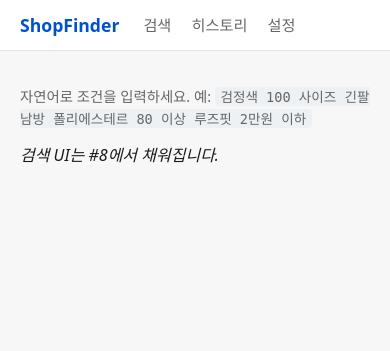
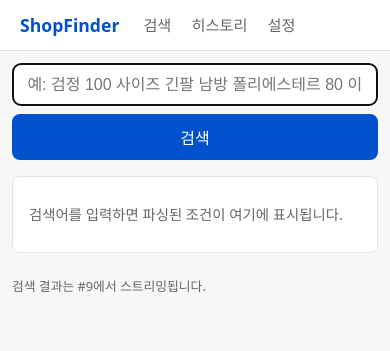
Before and after one commit to breez7/shopfinder, a FastAPI app: page / in a window 390 px wide. Shown: the top 351 px of the page. Run offline with FastAPI, Linux system fonts and the light colour scheme.

Commit message:
#8: Single-page search UI with input + parsed-fields panel
- Search form posts to /parse via HTMX, swapping #parsed-panel
- 600ms debounced input also re-parses while typing (changed events)
- Partial 'partials/parsed_fields.html' renders chips for each
  non-empty condition (category, color, size, material±%, fit,
  max_price, free_text) plus the parsing method footer
- CSS includes 44px-min tap targets, mobile-first single column
  below 640px
- 4 UI tests cover form presence, chips for known query, empty
  query empty-state, and free-text chip for unknown input

Closes #8

Co-Authored-By: Claude Opus 4.7 (1M context) <noreply@anthropic.com>

```diff
--- a/app/main.py
+++ b/app/main.py
@@ -3,12 +3,13 @@ from __future__ import annotations
 from contextlib import asynccontextmanager
 from pathlib import Path
 
-from fastapi import FastAPI, Request
+from fastapi import FastAPI, Form, Request
 from fastapi.responses import HTMLResponse
 from fastapi.staticfiles import StaticFiles
 from fastapi.templating import Jinja2Templates
 
 from app.db.session import init_db
+from app.llm.regex_parser import parse as regex_parse
 
 BASE_DIR = Path(__file__).resolve().parent
 TEMPLATES_DIR = BASE_DIR / "web" / "templates"
@@ -36,6 +37,30 @@ def create_app() -> FastAPI:
     def index(request: Request) -> HTMLResponse:
         return templates.TemplateResponse(request, "index.html")
 
+    @app.post("/parse", response_class=HTMLResponse)
+    def parse_query(request: Request, q: str = Form(default="")) -> HTMLResponse:
+        conditions = regex_parse(q)
+        is_empty = not any(
+            [
+                conditions.category,
+                conditions.color,
+                conditions.size,
+                conditions.material,
+                conditions.fit,
+                conditions.max_price,
+                conditions.free_text,
+            ]
+        )
+        return templates.TemplateResponse(
+            request,
+            "partials/parsed_fields.html",
+            {
+                "c": conditions,
+                "parsed_empty": is_empty,
+                "parsed_by": "regex",
+            },
+        )
+
     return app
 
 
--- a/app/web/static/css/app.css
+++ b/app/web/static/css/app.css
@@ -5,6 +5,10 @@
     --accent: #0052cc;
     --card: #fff;
     --border: #e1e4e8;
+    --chip-bg: #eef3fb;
+    --chip-fg: #0a3a82;
+    --chip-free-bg: #f1f3f5;
+    --chip-free-fg: #3a3f44;
 }
 
 * { box-sizing: border-box; }
@@ -44,7 +48,9 @@ body {
 
 main { padding: 1.25rem; max-width: 1100px; margin: 0 auto; }
 
-.search .hint { color: var(--muted); font-size: 0.9rem; }
+.hint { color: var(--muted); font-size: 0.9rem; }
+.muted-small { font-size: 0.8rem; }
+.visually-hidden { position: absolute; width: 1px; height: 1px; overflow: hidden; clip: rect(0 0 0 0); }
 
 code {
     background: #eef1f4;
@@ -52,3 +58,72 @@ code {
     border-radius: 4px;
     font-size: 0.85rem;
 }
+
+#search-form {
+    display: flex;
+    gap: 0.5rem;
+    margin-bottom: 1rem;
+}
+
+#search-form input[type="text"] {
+    flex: 1;
+    min-width: 0;
+    padding: 0.7rem 0.9rem;
+    font-size: 1rem;
+    border: 1px solid var(--border);
+    border-radius: 8px;
+    background: var(--card);
+}
+
+#search-form button {
+    padding: 0.7rem 1.1rem;
+    font-size: 1rem;
+    border: none;
+    border-radius: 8px;
+    background: var(--accent);
+    color: #fff;
+    cursor: pointer;
+    min-height: 44px;
+}
+
+#search-form button:hover { filter: brightness(0.95); }
+
+.parsed-panel {
+    margin: 1rem 0;
+    padding: 0.75rem 1rem;
+    background: var(--card);
+    border: 1px solid var(--border);
+    border-radius: 8px;
+}
+
+.chips {
+    display: flex;
+    flex-wrap: wrap;
+    gap: 0.4rem;
+    margin-bottom: 0.4rem;
+}
+
+.chip {
+    background: var(--chip-bg);
+    color: var(--chip-fg);
+    padding: 0.25rem 0.55rem;
+    border-radius: 999px;
+    font-size: 0.85rem;
+    font-weight: 500;
+}
+
+.chip-free {
+    background: var(--chip-free-bg);
+    color: var(--chip-free-fg);
+    font-weight: 400;
+}
+
+.results {
+    margin-top: 1.5rem;
+}
+
+@media (max-width: 640px) {
+    main { padding: 0.75rem; }
+    #search-form { flex-direction: column; }
+    #search-form button { width: 100%; }
+}
--- a/app/web/templates/index.html
+++ b/app/web/templates/index.html
@@ -1,9 +1,27 @@
 {% extends "base.html" %}
 {% block content %}
 <section class="search">
-    <p class="hint">자연어로 조건을 입력하세요. 예: <code>검정색 100 사이즈 긴팔 남방 폴리에스테르 80 이상 루즈핏 2만원 이하</code></p>
-    <div id="search-placeholder">
-        <em>검색 UI는 #8에서 채워집니다.</em>
-    </div>
+    <form id="search-form"
+          hx-post="/parse"
+          hx-target="#parsed-panel"
+          hx-swap="innerHTML"
+          hx-trigger="submit, input from:input[name=q] delay:600ms changed">
+        <label for="q" class="visually-hidden">검색어</label>
+        <input type="text"
+               id="q"
+               name="q"
+               placeholder="예: 검정 100 사이즈 긴팔 남방 폴리에스테르 80 이상 루즈핏 2만원 이하"
+               autocomplete="off"
+               autofocus>
+        <button type="submit">검색</button>
+    </form>
+
+    <section id="parsed-panel" class="parsed-panel">
+        <p class="hint">검색어를 입력하면 파싱된 조건이 여기에 표시됩니다.</p>
+    </section>
+
+    <section id="results" class="results">
+        <p class="hint muted-small">검색 결과는 #9에서 스트리밍됩니다.</p>
+    </section>
 </section>
 {% endblock %}
```
Also changed, not shown: app/web/templates/partials/parsed_fields.html (added, +14 -0 lines), tests/test_search_ui.py (added, +42 -0 lines).
